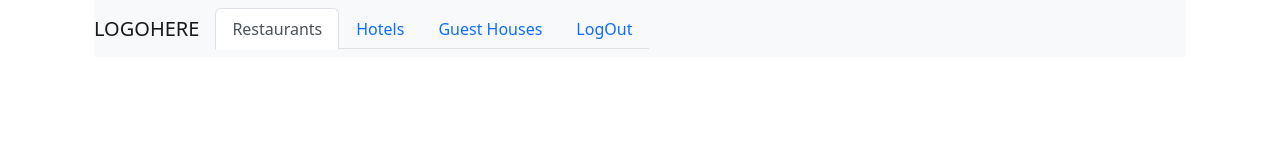
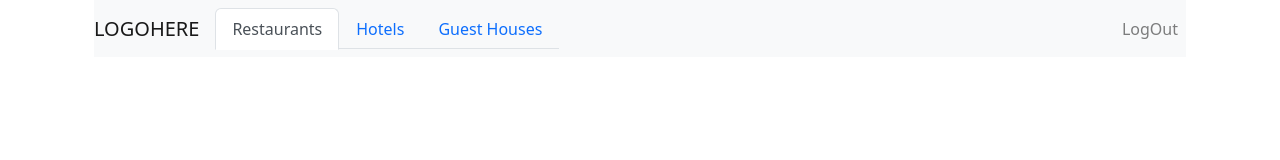
Before and after one commit to salahitani/angular-restaurant, an Angular app: page /dashboard in a window 1280 px wide. Shown: the top 160 px of the page. Built offline with nearby package versions, Linux system fonts and the light colour scheme; sample sign-in values are in the browser's storage.

Commit message:
aligned Logout on Right of Navbar

```diff
--- a/src/app/header/header.component.html
+++ b/src/app/header/header.component.html
@@ -3,7 +3,7 @@
     <a class="navbar-brand" href="#">LOGOHERE</a>
     <ul class="nav nav-tabs">
       <li class="nav-item">
-        <a class="nav-link active" aria-current="page" href="#" [routerLink]="['dashboard/restaurants']" >Restaurants</a>
+        <a class="nav-link active" aria-current="page" href="#" [routerLink]="['dashboard/restaurants']">Restaurants</a>
       </li>
       <li class="nav-item">
         <a class="nav-link" href="#" [routerLink]="['dashboard/hotels']">Hotels</a>
@@ -11,10 +11,10 @@
       <li class="nav-item">
         <a class="nav-link" href="#" [routerLink]="['dashboard/guesthouses']">Guest Houses</a>
       </li>
+    </ul>
 
-
-      <li class="nav-item">
-        <a class="nav-link" href="#" (click)="onLogout()">LogOut</a>
-      </li>
-
-    </ul>
+    <span class="nav navbar-nav ms-auto">
+        <li>
+          <a class="nav-link" href="#" (click)="onLogout()">LogOut</a>
+        </li>
+      </span>
```
